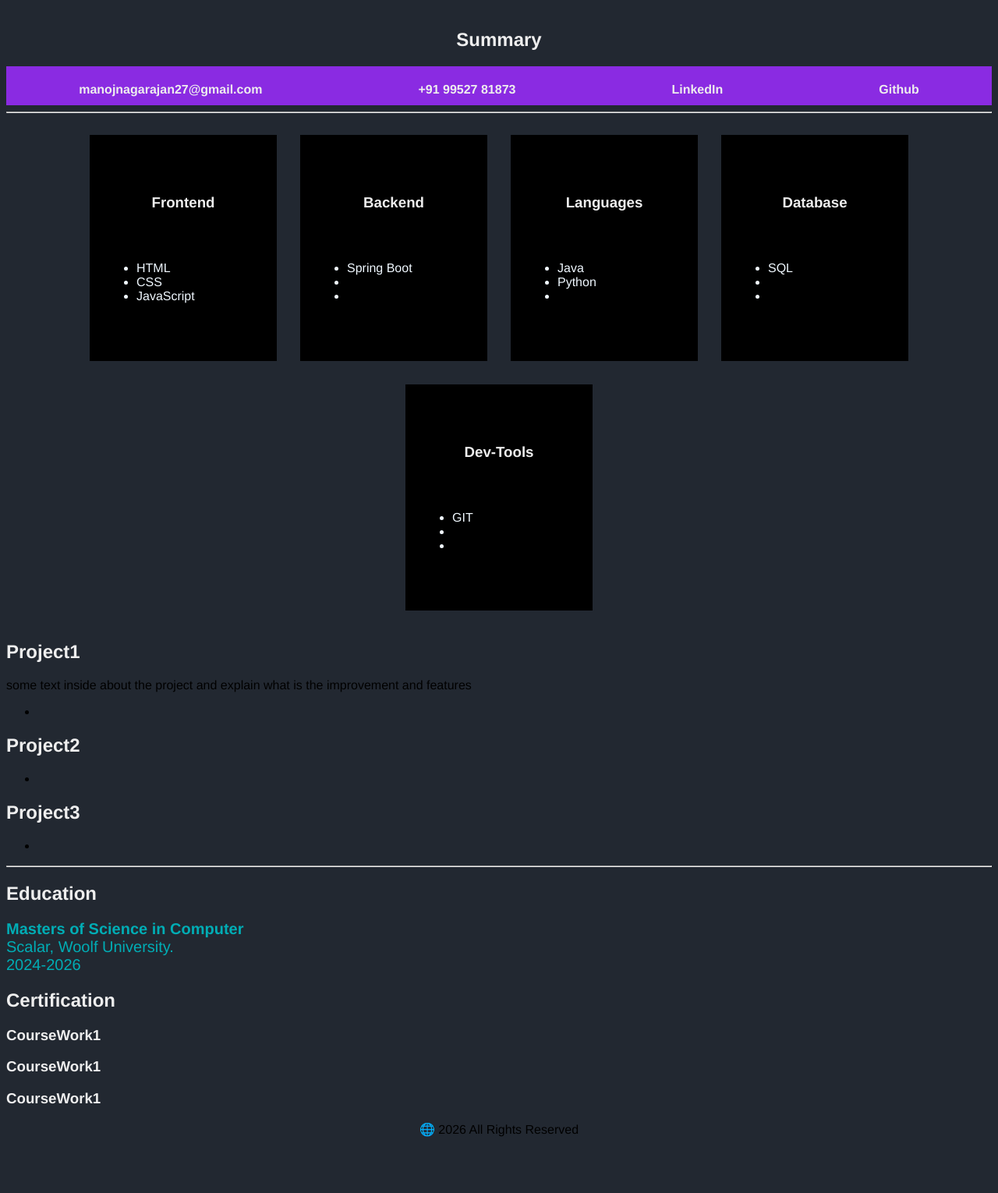
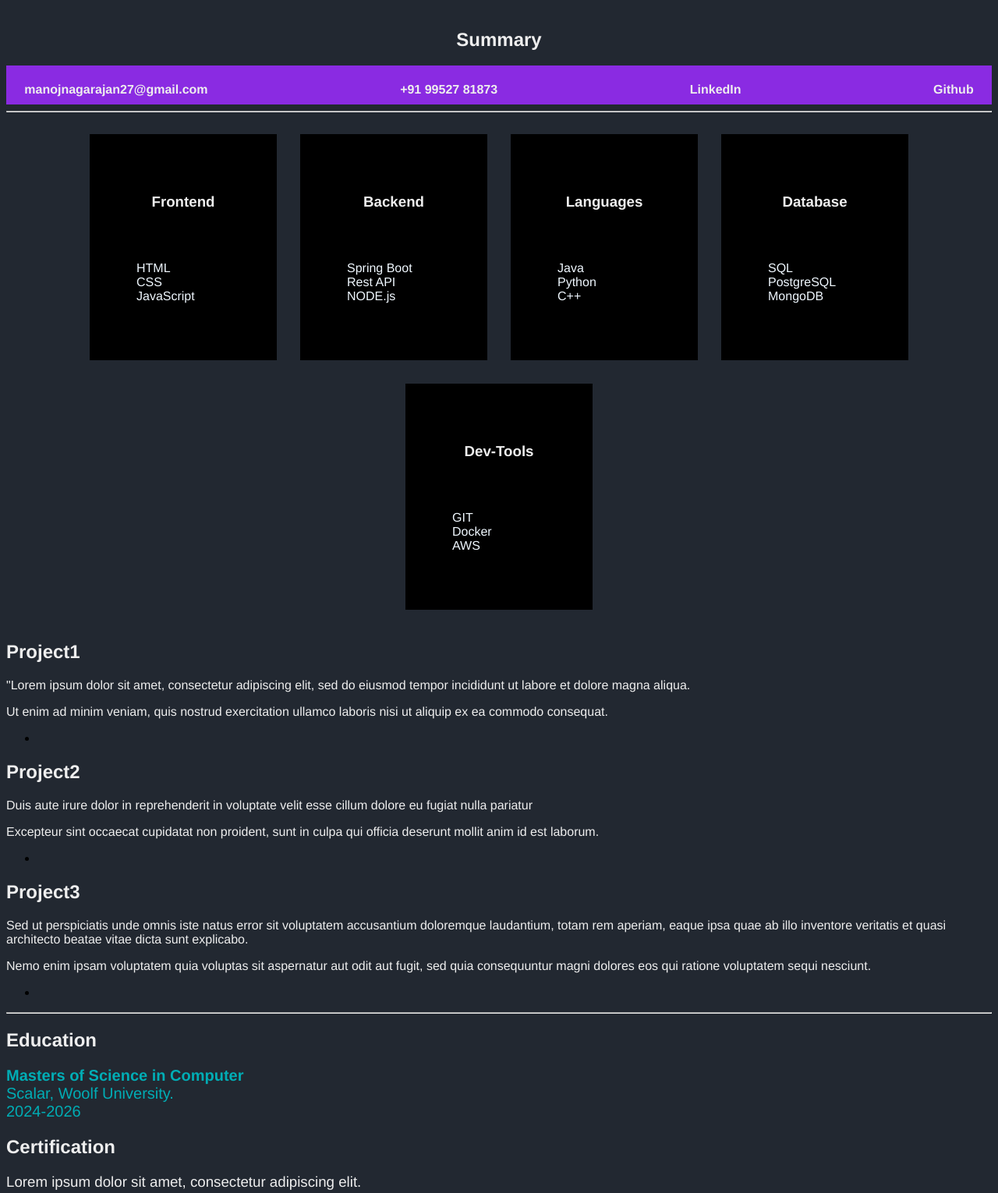
Before and after one commit to devmanojnagarajan/website, a plain HTML site: page index.html in a window 1280 px wide. Shown: the part 379-1909 px from the top of the page at 78% size. Before the commit the page ends 1853 px from the top, so only its background shows below. Drawn offline with Linux system fonts and the light colour scheme.

Commit message:
Fix typos, enhance contact section layout, and update project descriptions in index.html and style.css

```diff
--- a/index.html
+++ b/index.html
@@ -9,7 +9,7 @@
     <body>
         <div>
             <div class="About">
-                <h1>MANOJ NAGARAJAN | <span CLASS="portfolio">Full stack Development- Portfolio</span></h1>
+                <h1>MANOJ NAGARAJAN | <span CLASS="portfolio">Full stack Developer- Portfolio</span></h1>
             </div>
                         <!-- size have to be adjusted later proportionally-->
                 <div>
@@ -24,10 +24,10 @@
                     </div>
 
                     <div class="Contacts">
-                        <a class="Contact-link" href="mailto:manojnagarajan27@gmail.com"><h4>manojnagarajan27@gmail.com</h4></a>
-                        <a class="Contact-link" href="tel:+91 99527 81873"><h4>+91 99527 81873</h4></a>
-                        <a class="Contact-link" href="https://www.linkedin.com/in/mnj27/"><h4>LinkedIn</h4></a>
-                        <a class="Contact-link" href="https://github.com/devmanojnagarajan"><h4>Github</h4></a>
+                        <div class="Contact-link"><a href="mailto:manojnagarajan27@gmail.com"><h4>manojnagarajan27@gmail.com</h4></a></div>
+                        <div class="Contact-link"><a href="tel:+91 99527 81873"><h4>+91 99527 81873</h4></a></div>
+                        <div class="Contact-link"><a href="https://www.linkedin.com/in/mnj27/"><h4>LinkedIn</h4></a></div>
+                        <div class="Contact-link"><a href="https://github.com/devmanojnagarajan"><h4>Github</h4></a></div>
                      </div>
                 </div>
         </div>
@@ -46,8 +46,8 @@
                     <h3 class="Backend">Backend</h3>
                     <ul>
                         <li>Spring Boot</li>
-                        <li></li>
-                        <li></li>
+                        <li>Rest API</li>
+                        <li>NODE.js</li>
                     </ul>
                 </div>
                 <div class="skills-list" id="Languages">
@@ -55,47 +55,58 @@
                     <ul>
                         <li>Java</li>
                         <li>Python</li>
-                        <li></li>
+                        <li>C++</li>
                     </ul>
                 </div>
                 <div class="skills-list" id="Database">
                     <h3>Database</h3>
                     <ul>
                         <li>SQL</li>
-                        <li></li>
-                        <li></li>
+                        <li>PostgreSQL</li>
+                        <li>MongoDB</li>
                     </ul>
                 </div>
                 <div class="skills-list" id="Dev-Tools">
                     <h3>Dev-Tools</h3>
                     <ul>
                         <li>GIT</li>
-                        <li></li>
-                        <li></li>
+                        <li>Docker</li>
+                        <li>AWS</li>
                     </ul>
                 </div>
         </div>
         <div class="Projects">
             <!--all projects spread across horizontally-->
             <h2 class="project-discription">Project1</h2>
-                <p>some text inside about the project and explain what
-                     is the improvement and features</p>
-                <p></p>
+                <p>"Lorem ipsum dolor sit amet, consectetur adipiscing elit,
+                     sed do eiusmod tempor incididunt ut labore et dolore magna aliqua. </p>
+                <p>Ut enim ad minim veniam,
+                    quis nostrud exercitation ullamco laboris nisi ut aliquip ex ea commodo consequat.</p>
+                <div>
                     <ul>
                         <li></li>
                     </ul>
+                </div>
             <h2 class="project-discription">Project2</h2>
-                <p></p>
-                <p></p>
+                <p>Duis aute irure dolor in reprehenderit
+                    in voluptate velit esse cillum dolore eu fugiat nulla pariatur</p>
+                <p>Excepteur sint occaecat cupidatat non proident,
+                    sunt in culpa qui officia deserunt mollit anim id est laborum.</p>
+                <div>
                     <ul>
                         <li></li>
                     </ul>
+                </div>
             <h2 class="project-discription">Project3</h2>
-                <p></p>
-                <p></p>
+                <p>Sed ut perspiciatis unde omnis iste natus error sit voluptatem accusantium doloremque laudantium, totam rem aperiam,
+                    eaque ipsa quae ab illo inventore veritatis et quasi architecto beatae vitae dicta sunt explicabo.</p>
+                <p>Nemo enim ipsam voluptatem quia voluptas sit aspernatur aut odit aut fugit,
+                    sed quia consequuntur magni dolores eos qui ratione voluptatem sequi nesciunt.</p>
+                <div>
                     <ul>
                         <li></li>
                     </ul>
+                </div>
         </div>
         <hr>
         <div class="Education">
@@ -106,9 +117,9 @@
         </div>
         <div class="Certificates">
             <h2>Certification</h2>
-                <h3>CourseWork1</h3>
-                <h3>CourseWork1</h3>
-                <h3>CourseWork1</h3>
+                <h3 class="Certificates" id="CourseWork1">Lorem ipsum dolor sit amet, consectetur adipiscing elit.</h3>
+                <h3 class="Certificates" id="CourseWork2">Phasellus rhoncus nisl id fringilla vehicula.</h3>
+                <h3 class="Certificates" id="CourseWork3">Nullam ornare orci ut lacus pharetra feugiat.</h3>
         </div>
     </body>
     <footer>
--- a/style.css
+++ b/style.css
@@ -21,7 +21,7 @@ h1 {
     font-weight: 500px;
     text-transform: uppercase;
 }
-h2, h3, h4 {
+h2, h3, h4, p {
     color: rgb(238, 238, 238);
 }
 a.links{
@@ -49,14 +49,21 @@ a.links:hover{
 .Contacts{
     background-color: blueviolet;
     display: flex;
-    justify-content: center;
+
+    justify-content: space-around;
+    flex-flow: row wrap;
+    flex-basis: 200px;
+
     height: 50px;
     gap: 200px;
-    flex-wrap: wrap;
-    margin-top: 20px;
+
+    margin-top: 10px;
+
+    text-decoration: none;
+
 
 }
-.Contact-link {
+.Contact-link , a {
     text-decoration: none;
     color:rgb(238, 238, 238);
     transition: color 0.3s;
@@ -82,19 +89,22 @@ a.links:hover{
 }
 .skills-list h3 {
     text-align: center;
+
 }
 .skills-list li {
     align-items: center;
     color: aliceblue;
+    list-style: none;
 }
 
-.Frontend {
-    /* position : relative;
+/* .Frontend {
+    position : relative;
     top: 10px;
-    margin-left: 5px;     */
-}
-.Frontend ul{
-    /* padding-left: 20px;
+    margin-left: 5px;
+} */
+
+/*.Frontend ul{
+     padding-left: 20px;
     margin-top: 10px;
     margin-left: -20px;
 } */
@@ -102,27 +112,27 @@ a.links:hover{
     /* text-align: left; */
     /* list-style-position: inside;
     color: aliceblue;
-    margin: 5px; */
-}
-.Backend {
-    /* position : relative; */
-    /* top: -35px; */
-    /* left: 150px; */
-}
-.Languages {
-    /* top: -135px; */
-    /* left: 300px; */
-}
-.Database {
-    /* background-color: black;     */
-    /* top: -135px; */
-    /* left: 450px; */
-}
-.Dev-Tools {
-    /* background-color: black;     */
-    /* top: -135px; */
-    /* left: 600px; */
-}
+    margin: 5px;
+}*/
+/* .Backend {
+    position : relative;
+    top: -35px;
+    left: 150px;
+}*/
+/* .Languages {
+    top: -135px;
+    left: 300px;
+}*/
+/* .Database {
+    background-color: black;
+    top: -135px;
+    left: 450px;
+}*/
+/*.Dev-Tools {
+     background-color: black;
+     top: -135px;
+     left: 600px;
+}*/
 
 
 .Projects {
@@ -142,6 +152,11 @@ a.links:hover{
 .Education > .University {
     font-size: 20px ;
 }
+.Certificates > h3{
+    font-weight: 100;
+}
+
+
 footer > p {
     display: flex;
     justify-content: center;
```
Lines whose indentation alone changed are shown as unchanged.
